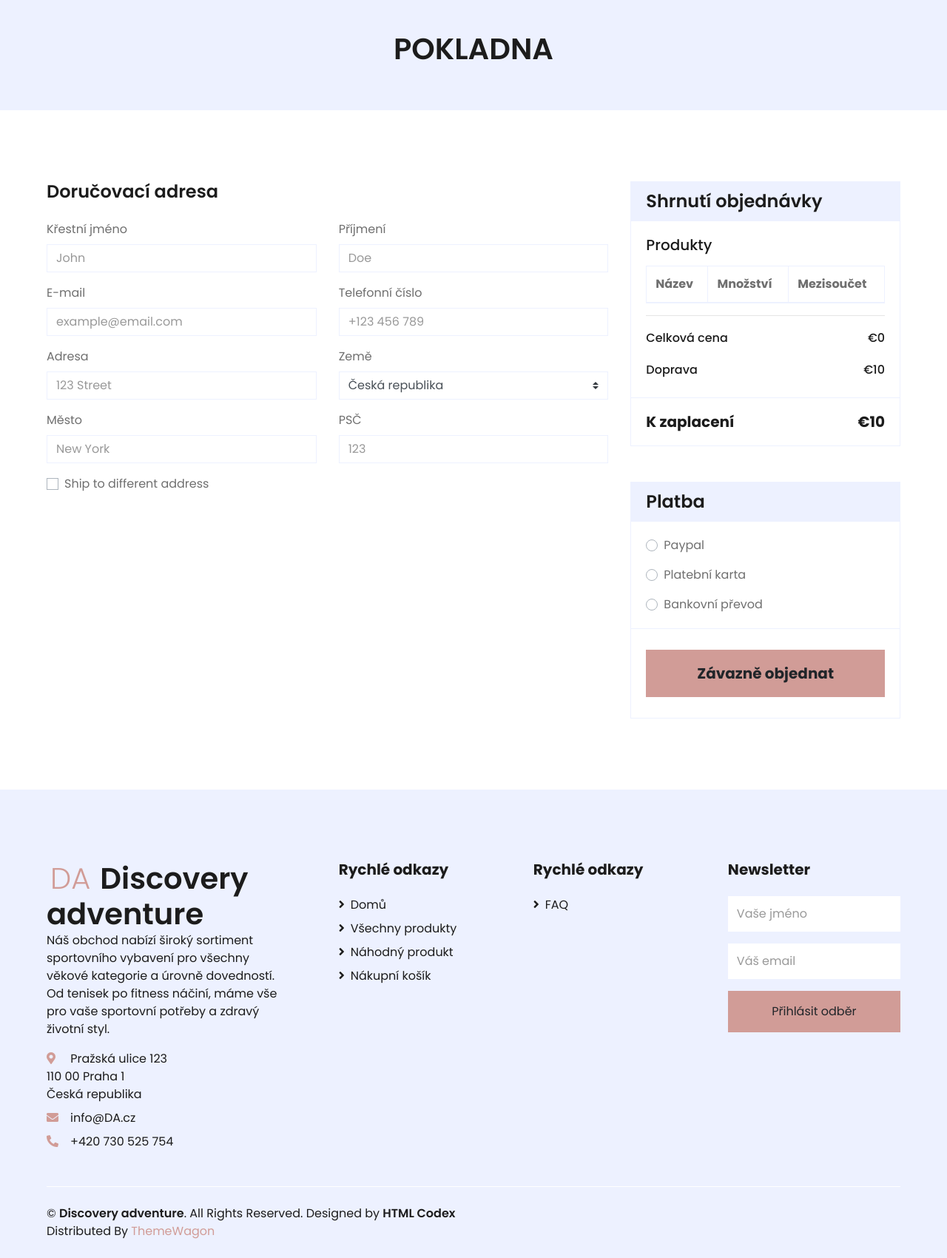
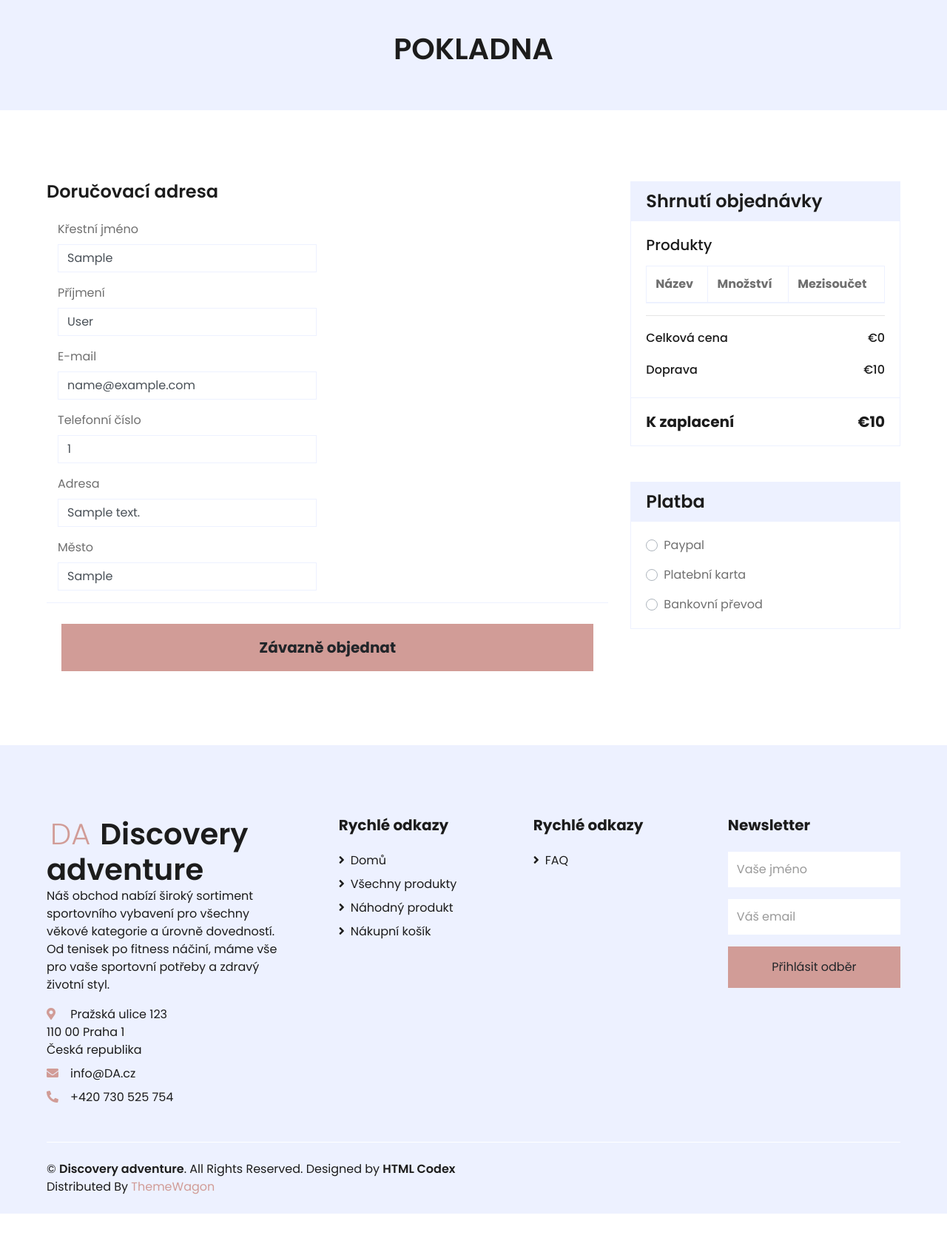
Before and after one commit to Determinathor/Discovery_adventure, a Django app: page /checkout/ in a window 1280 px wide. Shown: the part 234-1934 px from the top of the page at 74% size. After the commit the page ends 1874 px from the top, so only its background shows below. Run offline with Django 4.2, Linux system fonts and the light colour scheme; a user stored in the database is signed in; tables that the repository leaves empty hold one stand-in row (values such as "Sample post"); lists and menus that the app fills with data are empty; some libraries are stand-ins or nearby versions.

Commit message:
Updating User's/Profile's info after placing the order.

```diff
--- a/viewer/templates/checkout.html
+++ b/viewer/templates/checkout.html
@@ -9,106 +9,44 @@
         <div class="col-lg-8">
             <div class="mb-4">
                 <h4 class="font-weight-semi-bold mb-4">Doručovací adresa</h4>
-                <div class="row">
+                <form method="post" action="{% url 'place_order' order.id %}">
+                    {% csrf_token %}
                     <!-- Pole pro jméno -->
                     <div class="col-md-6 form-group">
                         <label>Křestní jméno</label>
-                        <input class="form-control" type="text" placeholder="John">
+                        <input class="form-control" type="text" name="first_name" value="{{ request.user.first_name }}" placeholder="John">
                     </div>
                     <!-- Pole pro příjmení -->
                     <div class="col-md-6 form-group">
                         <label>Příjmení</label>
-                        <input class="form-control" type="text" placeholder="Doe">
+                        <input class="form-control" type="text" name="last_name" value="{{ request.user.last_name }}" placeholder="Doe">
                     </div>
                     <!-- Pole pro e-mail -->
                     <div class="col-md-6 form-group">
                         <label>E-mail</label>
-                        <input class="form-control" type="text" placeholder="example@email.com">
-                        <!-- Vstupní pole pro e-mail -->
+                        <input class="form-control" type="email" name="email" value="{{ request.user.email }}" placeholder="example@email.com">
                     </div>
                     <!-- Pole pro telefonní číslo -->
                     <div class="col-md-6 form-group">
                         <label>Telefonní číslo</label>
-                        <input class="form-control" type="text" placeholder="+123 456 789">
+                        <input class="form-control" type="text" name="phone_number" value="{{ request.user.profile.phone_number }}" placeholder="+123 456 789">
                     </div>
-                    <!-- Pole pro adresu řádek 1 -->
+                    <!-- Pole pro adresu -->
                     <div class="col-md-6 form-group">
                         <label>Adresa</label>
-                        <input class="form-control" type="text" placeholder="123 Street">
-                    </div>
-                    <!-- Pole pro výběr země -->
-                    <div class="col-md-6 form-group">
-                        <label>Země</label>
-                        <select class="custom-select">
-                            <option selected>Česká republika</option> <!-- Předvolená země -->
-                            <option>Afghanistan</option>
-                            <option>Albania</option>
-                            <option>Algeria</option>
-                        </select>
+                        <input class="form-control" type="text" name="address" value="{{ request.user.profile.address }}" placeholder="123 Street">
                     </div>
                     <!-- Pole pro město -->
                     <div class="col-md-6 form-group">
                         <label>Město</label>
-                        <input class="form-control" type="text" placeholder="New York">
+                        <input class="form-control" type="text" name="city" value="{{ request.user.profile.city }}" placeholder="New York">
                     </div>
-                    <!-- Pole pro stát -->
-                    <div class="col-md-6 form-group">
-                        <label>PSČ</label>
-                        <input class="form-control" type="text" placeholder="123">
+                    <!-- Submit button for placing order -->
+                    <div class="card-footer border-secondary bg-transparent">
+                        <button type="submit" class="btn btn-lg btn-block btn-primary font-weight-bold my-3 py-3">Závazně objednat</button>
                     </div>
-                    <!-- Checkbox pro dodání na jinou adresu -->
-                    <div class="col-md-12 form-group">
-                        <div class="custom-control custom-checkbox">
-                            <input type="checkbox" class="custom-control-input" id="shipto">
-                            <label class="custom-control-label" for="shipto" data-toggle="collapse"
-                                   data-target="#shipping-address">Ship to different address</label>
-                            <!-- Možnost dodání na jinou adresu -->
-                        </div>
-                    </div>
-                </div>
+                </form>
             </div>
-            <!--                <div class="collapse mb-4" id="shipping-address">-->
-            <!--                    <h4 class="font-weight-semi-bold mb-4">Shipping Address</h4>-->
-            <!--                    <div class="row">-->
-            <!--                        <div class="col-md-6 form-group">-->
-            <!--                            <label>First Name</label>-->
-            <!--                            <input class="form-control" type="text" placeholder="John">-->
-            <!--                        </div>-->
-            <!--                        <div class="col-md-6 form-group">-->
-            <!--                            <label>Last Name</label>-->
-            <!--                            <input class="form-control" type="text" placeholder="Doe">-->
-            <!--                        </div>-->
-            <!--                        <div class="col-md-6 form-group">-->
-            <!--                            <label>E-mail</label>-->
-            <!--                            <input class="form-control" type="text" placeholder="example@email.com">-->
-            <!--                        </div>-->
-            <!--                        <div class="col-md-6 form-group">-->
-            <!--                            <label>Mobile No</label>-->
-            <!--                            <input class="form-control" type="text" placeholder="+123 456 789">-->
-            <!--                        </div>-->
-            <!--                        <div class="col-md-6 form-group">-->
-            <!--                            <label>Address Line 1</label>-->
-            <!--                            <input class="form-control" type="text" placeholder="123 Street">-->
-            <!--                        </div>-->
-            <!--                        <div class="col-md-6 form-group">-->
-            <!--                            <label>Country</label>-->
-            <!--                            <select class="custom-select">-->
-            <!--                                <option selected>United States</option>-->
-            <!--                                <option>Afghanistan</option>-->
-            <!--                                <option>Albania</option>-->
-            <!--                                <option>Algeria</option>-->
-            <!--                            </select>-->
-            <!--                        </div>-->
-            <!--                        <div class="col-md-6 form-group">-->
-            <!--                            <label>City</label>-->
-            <!--                            <input class="form-control" type="text" placeholder="New York">-->
-            <!--                        </div>-->
-            <!--                        <div class="col-md-6 form-group">-->
-            <!--                            <label>ZIP Code</label>-->
-            <!--                            <input class="form-control" type="text" placeholder="123">-->
-            <!--                        </div>-->
-            <!--                    </div>-->
-            <!--                </div>-->
         </div>
         <!-- Sekce pro souhrn objednávky a možnosti platby -->
         <div class="col-lg-4">
@@ -192,11 +130,6 @@
                         </div>
                     </div>
                 </div>
-                <!-- Tlačítko pro dokončení objednávky -->
-                <div class="card-footer border-secondary bg-transparent">
-                    <a href="{% url 'place_order' order.id %}"
-                       class="btn btn-lg btn-block btn-primary font-weight-bold my-3 py-3">Závazně objednat</a>
-                </div>
             </div>
         </div>
     </div>
--- a/viewer/views.py
+++ b/viewer/views.py
@@ -16,6 +16,7 @@ from django_addanother.widgets import AddAnotherWidgetWrapper
 from django.core.paginator import Paginator
 from django.db.models import Q
 
+from accounts.views import ProfileUpdateForm
 from viewer.models import *
 
 from django.forms import *
@@ -637,29 +638,82 @@ def checkout_view(request):
     return render(request, 'checkout.html', context)
 
 
+# @login_required
+# def place_order(request, pk):
+#     order = get_object_or_404(Order, id=pk, User=request.user.profile, status='Pending')
+#     order_lines = order.order_line_set.all()
+#
+#     try:
+#         for line in order_lines:
+#             product = line.Product
+#             if product.stock >= line.quantity:
+#                 product.stock -= line.quantity
+#                 product.save()
+#             else:
+#                 messages.error(request, f"Insufficient stock for {product.title}")
+#                 return redirect('checkout')
+#
+#         order.status = 'Confirmed'
+#         # order._processed = False  # Reset the flag to ensure the signal processes
+#         order.save()
+#         # messages.success(request, "Objednávka byla úspěšně vytvořena! Děkujeme! Nyní již potřebujeme jen vytvořit s.r.o., nakoupit stovky produktů, napojit skladový systém na databázi a zprovoznit tisíc dalších funkcí.")
+#         return redirect('order_confirmation')
+#     except Exception as e:
+#         messages.error(request, f"An error occurred while placing the order: {e}")
+#         return redirect('checkout')
+
 @login_required
 def place_order(request, pk):
     order = get_object_or_404(Order, id=pk, User=request.user.profile, status='Pending')
     order_lines = order.order_line_set.all()
 
-    try:
-        for line in order_lines:
-            product = line.Product
-            if product.stock >= line.quantity:
-                product.stock -= line.quantity
-                product.save()
-            else:
-                messages.error(request, f"Insufficient stock for {product.title}")
-                return redirect('checkout')
+    if request.method == 'POST':
+        user = request.user
+        profile = user.profile
 
-        order.status = 'Confirmed'
-        # order._processed = False  # Reset the flag to ensure the signal processes
-        order.save()
-        # messages.success(request, "Objednávka byla úspěšně vytvořena! Děkujeme! Nyní již potřebujeme jen vytvořit s.r.o., nakoupit stovky produktů, napojit skladový systém na databázi a zprovoznit tisíc dalších funkcí.")
-        return redirect('order_confirmation')
-    except Exception as e:
-        messages.error(request, f"An error occurred while placing the order: {e}")
-        return redirect('checkout')
+        first_name = request.POST.get('first_name')
+        last_name = request.POST.get('last_name')
+        email = request.POST.get('email')
+        phone_number = request.POST.get('phone_number')
+        address = request.POST.get('address')
+        city = request.POST.get('city')
+
+        # kontrola atributů usera (příp update)
+        if user.first_name != first_name:
+            user.first_name = first_name
+        if user.last_name != last_name:
+            user.last_name = last_name
+        if user.email != email:
+            user.email = email
+        user.save()
+
+        # kontrola atributů profilu (příp update)
+        if profile.phone_number != phone_number:
+            profile.phone_number = phone_number
+        if profile.address != address:
+            profile.address = address
+        if profile.city != city:
+            profile.city = city
+        profile.save()
+
+        try:
+            for line in order_lines:
+                product = line.Product
+                if product.stock >= line.quantity:
+                    product.stock -= line.quantity
+                    product.save()
+                else:
+                    messages.error(request, f"Insufficient stock for {product.title}")
+                    return redirect('checkout')
+
+            order.status = 'Confirmed'
+            order.save()
+            return redirect('order_confirmation')
+        except Exception as e:
+            messages.error(request, f"An error occurred while placing the order: {e}")
+            return redirect('checkout')
+
+    return redirect('checkout')
 
 
 def order_confirmation(request):
```
